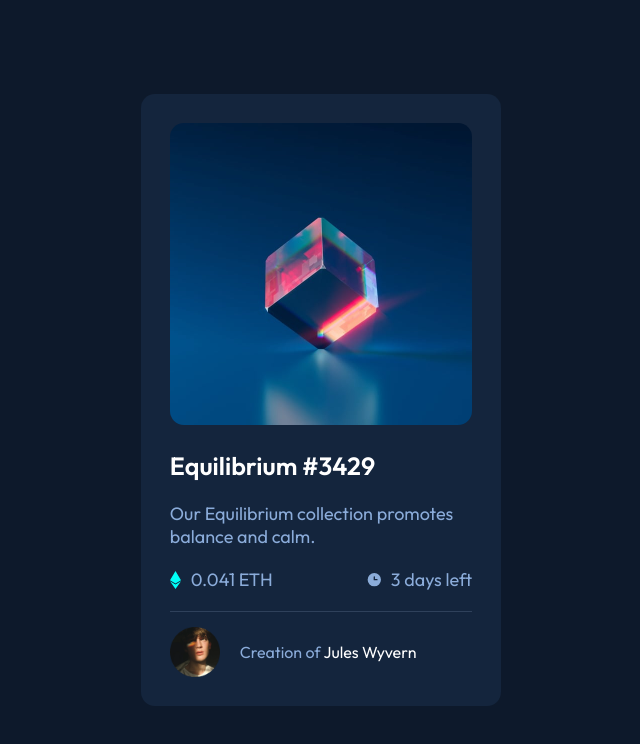
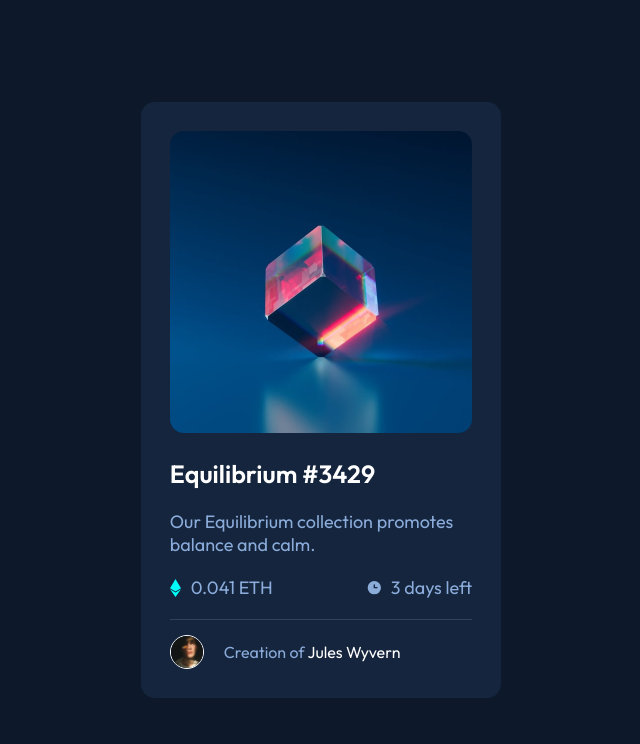
Before and after one commit to HalipRofik/NFT-preview-card-component, a plain HTML site: page index.html in a window 1280 px wide. Shown: the whole page, without its empty margins (319-959 px from the left). Drawn offline with Linux system fonts and the light colour scheme.

Commit message:
style.css

```diff
--- a/style.css
+++ b/style.css
@@ -123,8 +123,9 @@ body {
 }
 
 .profile .avatar-img {
-    width: 50px;
-    height: 50px;
+    width: 34px;
+    height: 34px;
+    border: 1px solid var(--white);
     border-radius: 50%;
 }
 
```
